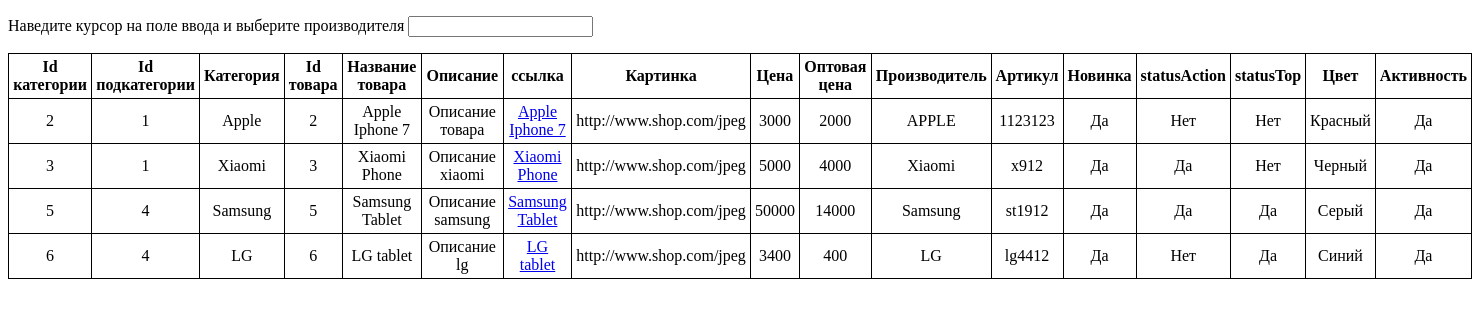
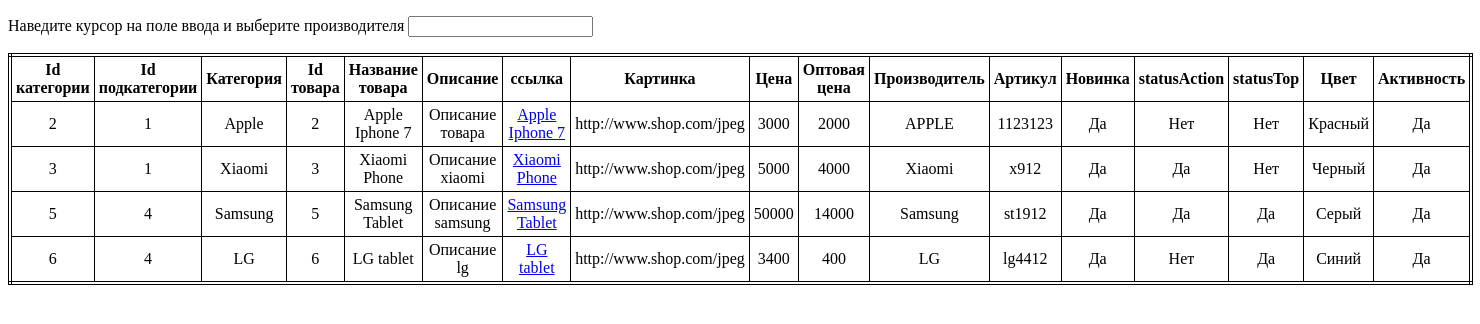
Before and after one commit to MaximKorzhov/ParsingXML, a PHP site: page / in a window 1480 px wide. Shown: the top 324 px of the page. Run offline with PHP 8.4, Linux system fonts and the light colour scheme; data comes from the database, SQL or seed files in the repository.

Commit message:
Update offers.php

```diff
--- a/view/offers.php
+++ b/view/offers.php
@@ -8,7 +8,7 @@
 </head>
 <style>
     table{
-        border:1px solid #000;
+        border: 4px double black;
         border-collapse: collapse;
         text-align: center;
     }
```
